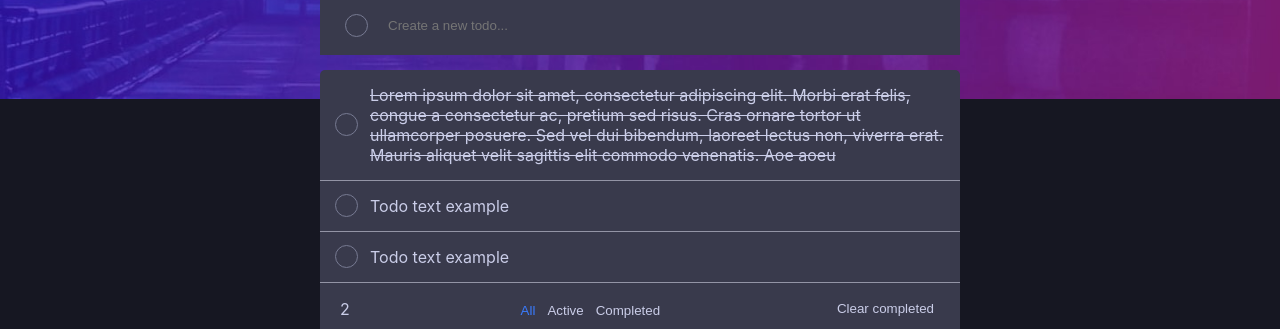
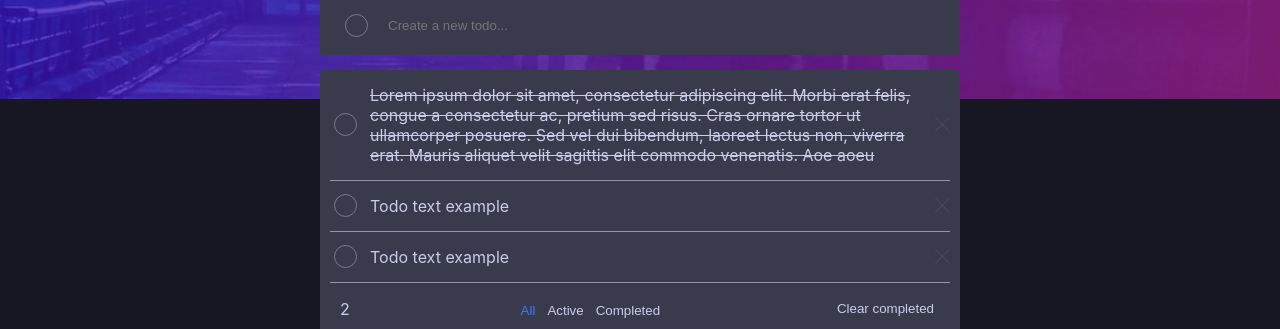
Before and after one commit to bavicente9/todo-app, a React (Create React App) app: page / in a window 1280 px wide. Shown: the part 141-470 px from the top of the page. Built offline with nearby package versions, Linux system fonts and the light colour scheme.

Commit message:
todo item component unit test and basic style

```diff
--- /dev/null
+++ b/src/Components/todoItem/TodoItem.jsx
@@ -0,0 +1,36 @@
+import { useDispatch, useSelector } from 'react-redux';
+import { selectTheme } from '../../features/theme/themeSlice';
+
+import './TodoItem.scss'
+
+
+const TodoItem = (props) => {
+
+    return (
+        <>
+            <li className='todoList-item item-completed'>
+                <input className='input_checkBox' type='checkbox' />
+                <p>
+                    Lorem ipsum dolor sit amet, consectetur adipiscing elit.
+                    Morbi erat felis, congue a consectetur ac, pretium sed risus.
+                    Cras ornare tortor ut ullamcorper posuere. Sed vel dui bibendum,
+                    laoreet lectus non, viverra erat. Mauris aliquet velit sagittis elit
+                    commodo venenatis. Aoe aoeu
+                </p>
+                <button className='todo_button--remove'/>
+            </li>
+            <li className='todoList-item item-active'>
+                <input className='input_checkBox' type='checkbox' />
+                <p>Todo text example</p>
+                <button className='todo_button--remove'/>
+            </li>
+            <li className='todoList-item'>
+                <input className='input_checkBox' type='checkbox' />
+                <p>Todo text example</p>
+                <button className='todo_button--remove'/>
+            </li>
+        </>
+    )
+}
+
+export default TodoItem
--- /dev/null
+++ b/src/Components/todoItem/TodoItem.scss
@@ -0,0 +1,48 @@
+@import '../../Utils/style/globalVariables.scss';
+@import '../../Utils/style/checkboxTodo.scss';
+
+.todoList-item {
+    margin:0 10px;
+
+    display: grid;
+    grid-template-columns: 30px auto auto;
+    grid-template-rows: 1fr;
+    align-items: center;
+    justify-items: start;
+
+    border-bottom: 1px solid $DarkGrayishBlue;
+
+    .input_checkBox{
+        margin: 0;
+        justify-self: center;
+    }
+
+    .todo_button--remove{
+        height: 15px;
+        width: 15px;
+
+        justify-self: end;
+        background: none;
+        border: none;
+
+        background-image: url('../../Assets/icon-cross.svg');
+        background-repeat: no-repeat;
+        background-size: contain;
+
+        cursor: pointer;
+    }
+
+    p {
+        text-align: start;
+        margin: 15px 10px;
+        overflow: scroll;
+        color: $lightGrayishBlue;
+    }
+
+}
+
+.item-completed {
+    text-decoration: line-through;
+}
+
+@media (max-width:$globalMedia-maxWidth) {}
--- a/src/Components/todoList/TodoList.jsx
+++ b/src/Components/todoList/TodoList.jsx
@@ -3,6 +3,7 @@ import { useDispatch, useSelector } from 'react-redux';
 import { selectTheme } from '../../features/theme/themeSlice';
 import { removeTodosCompleteds, selectCounterActive, selectFilter } from '../../features/todosList/todosSlice';
 import FilterButtons from '../filterButtons/filterButtons';
+import TodoItem from '../todoItem/TodoItem';
 import './TodoList.scss'
 
 
@@ -18,30 +19,13 @@ const TodoList = () => {
         e.preventDefault()
         dispatch(removeTodosCompleteds())
     }
-    //TODO:max characters: 280
 
     return (
         <>
             <div className={`todoList_container todoList_container--${theme}`}>
                 <ul className='todoList_list'>
-                    <li className='todoList-item item-completed'>
-                        <input className='input_checkBox' type='checkbox' />
-                        <p>
-                            Lorem ipsum dolor sit amet, consectetur adipiscing elit.
-                            Morbi erat felis, congue a consectetur ac, pretium sed risus.
-                            Cras ornare tortor ut ullamcorper posuere. Sed vel dui bibendum,
-                            laoreet lectus non, viverra erat. Mauris aliquet velit sagittis elit
-                            commodo venenatis. Aoe aoeu
-                        </p>
-                    </li>
-                    <li className='todoList-item item-active'>
-                        <input className='input_checkBox' type='checkbox' />
-                        <p>Todo text example</p>
-                    </li>
-                    <li className='todoList-item'>
-                        <input className='input_checkBox' type='checkbox' />
-                        <p>Todo text example</p>
-                    </li>
+                    {/* TODO: make a function to filter todoItems */}
+                    <TodoItem />
                 </ul>
 
                 <div className='footer'>
--- a/src/Components/todoList/TodoList.scss
+++ b/src/Components/todoList/TodoList.scss
@@ -1,5 +1,4 @@
 @import '../../Utils/style/globalVariables.scss';
-@import '../../Utils/style/checkboxTodo.scss';
 
 
 .todoList_container{
@@ -12,28 +11,6 @@
         list-style: none;
         padding: 0;
         margin: 0;
-
-        .todoList-item{ //TODO item
-            display: grid;
-            grid-template-columns: 40px auto;
-            grid-template-rows: 1fr;
-            align-items: center;
-            justify-items: start;
-
-            border-bottom: 1px solid $DarkGrayishBlue;
-            p{
-                text-align: start;
-                margin:  15px 10px;
-                overflow: scroll;
-                color: $lightGrayishBlue;
-            }
-
-        }
-        .item-completed{
-            text-decoration: line-through;
-        }
-
-        //FINISH TODO ITEM
 
     }
 
@@ -68,9 +45,7 @@
 .todoList_container--light {
     background-color: $veryLightGray;
     color: $veryDarkBlue;
-
 }
-
 
 
 @media (max-width:$globalMedia-maxWidth) {
@@ -78,9 +53,6 @@
     .todoList_container {
         min-width: $globalMobileContainer-minWidth;
         max-width: $globalMobileContainer-maxWidth;
-
     }
 
-
-
 }
```
Also changed, not shown: 1 other file (tests, documents, lock files or other folders).
